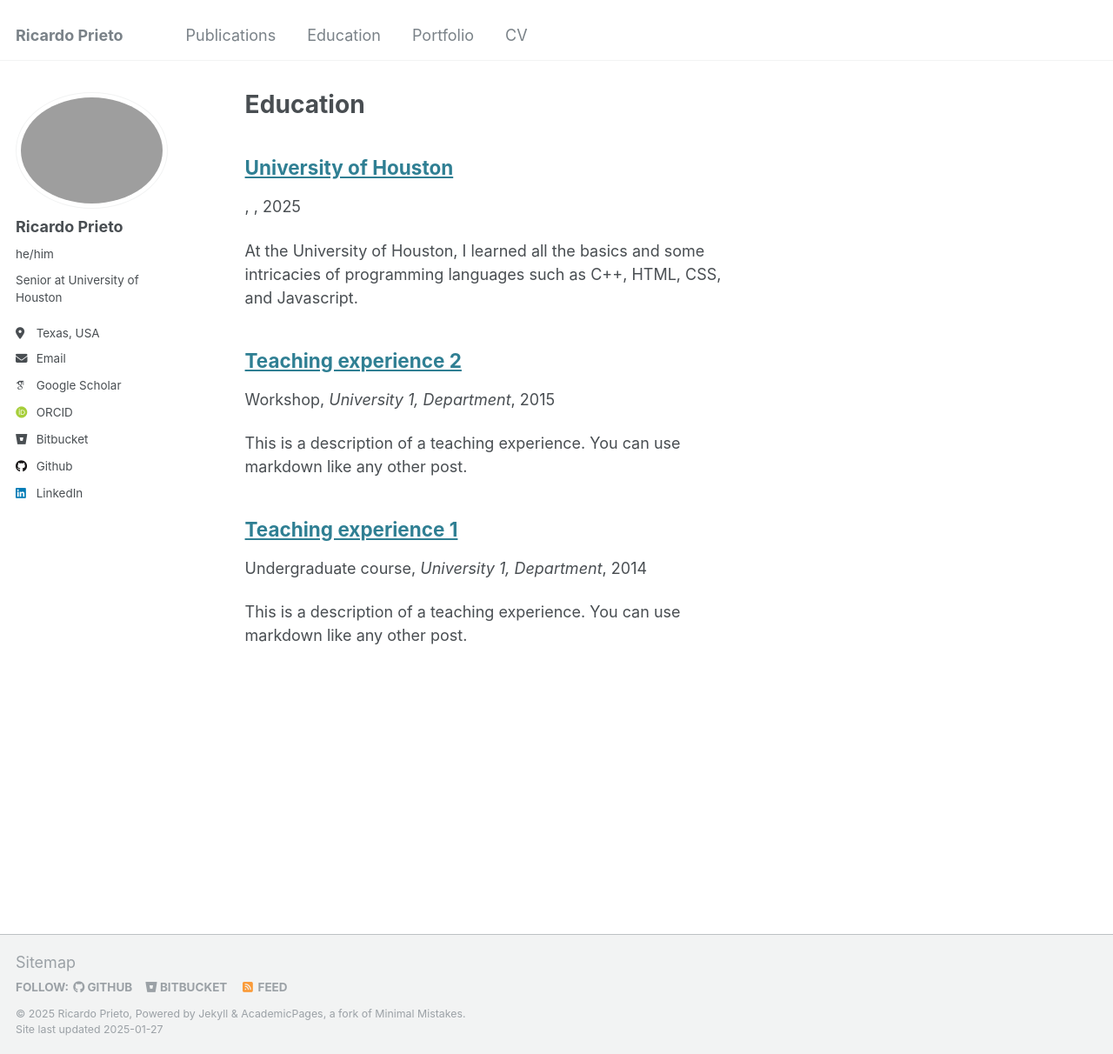
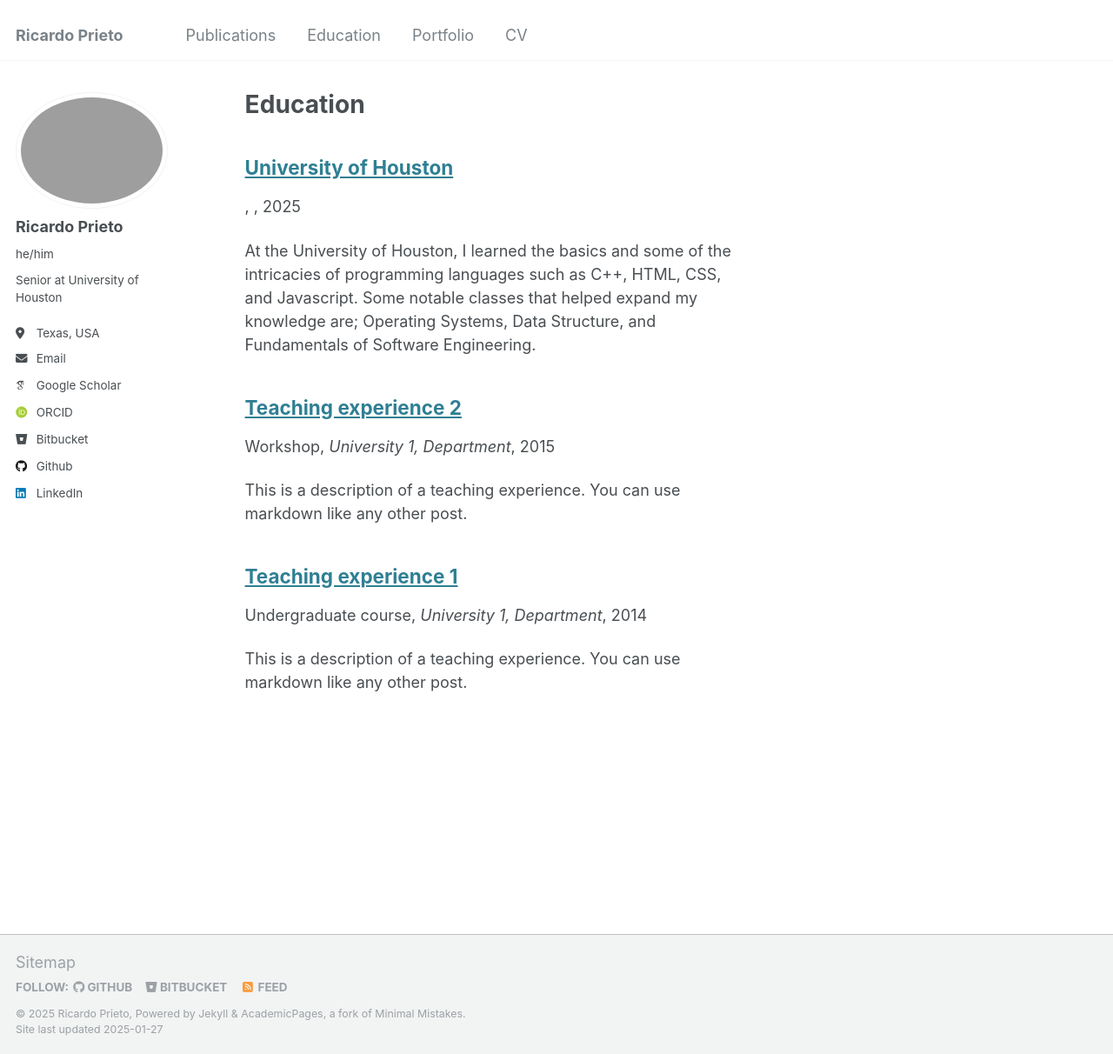
Before and after one commit to ricarpr/ricarpr.github.io, a Jekyll site: the page built from _pages/teaching.html, in a window 1280 px wide and 1212 px high. Shown: the whole window at 87% size. Built offline with Jekyll 4.4.1, drawn with Linux system fonts in a browser that asks for light colours; some web fonts are replaced.

Commit message:
Update education.md

```diff
--- a/_teaching/education.md
+++ b/_teaching/education.md
@@ -5,6 +5,4 @@ redirect_to: "https://www.uh.edu/nsm/computer-science/"
 ---
 
 
-At the University of Houston, I learned all the basics and some intricacies of programming languages such as C++, HTML, CSS, and Javascript.
-
-Some notable classes that helped out are:
+At the University of Houston, I learned the basics and some of the intricacies of programming languages such as C++, HTML, CSS, and Javascript. Some notable classes that helped expand my knowledge are; Operating Systems, Data Structure, and Fundamentals of Software Engineering.
```
